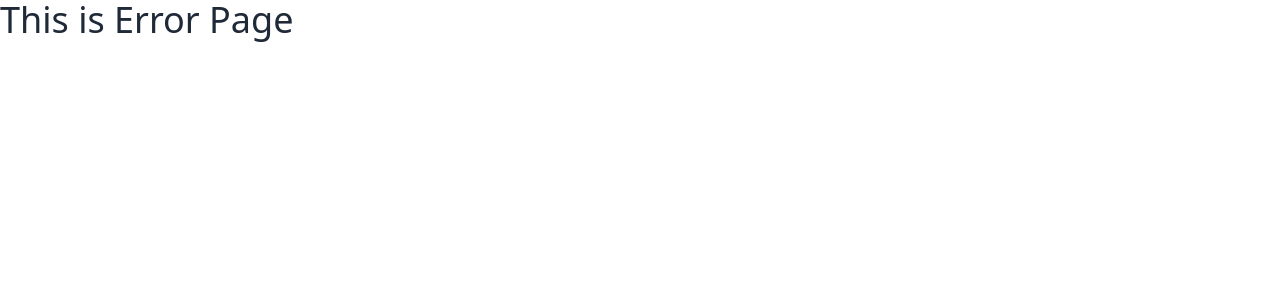
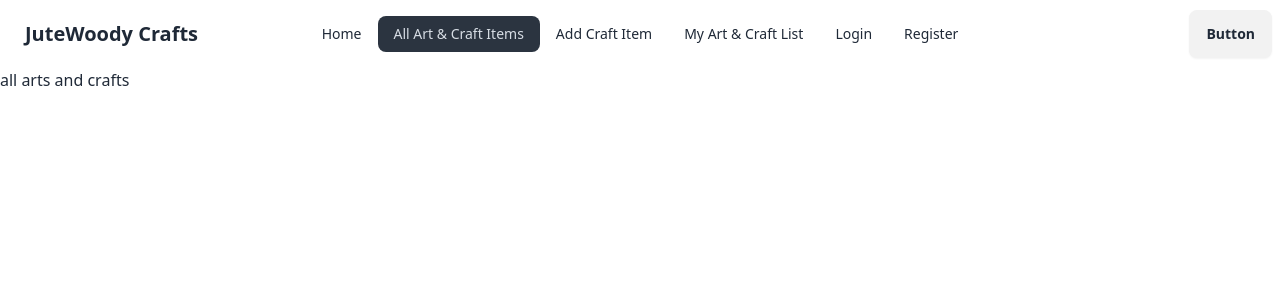
Before and after one commit to miasumon-ru/jutewoody-client-side, a React (Vite) app: page /craftsAll in a window 1280 px wide. Before the commit this address had no page. Shown: the top 300 px of the page. Built offline with nearby package versions, Linux system fonts and the light colour scheme.

Commit message:
navbar is added and firebase auth is installed

```diff
--- a/package.json
+++ b/package.json
@@ -10,8 +10,10 @@
     "preview": "vite preview"
   },
   "dependencies": {
+    "firebase": "^10.11.1",
     "localforage": "^1.10.0",
     "match-sorter": "^6.3.4",
+    "prop-types": "^15.8.1",
     "react": "^18.2.0",
     "react-dom": "^18.2.0",
     "react-router-dom": "^6.23.0",
--- /dev/null
+++ b/src/components/Navbar.jsx
@@ -0,0 +1,46 @@
+import { NavLink } from "react-router-dom";
+
+
+
+const Navbar = () => {
+
+    const navLinks = <>
+
+        <li> <NavLink to={'/'}> Home </NavLink></li>
+        <li> <NavLink to={'/craftsAll'}> All Art & Craft Items </NavLink></li>
+        <li> <NavLink to={'/craftsAdd'}> Add Craft Item </NavLink></li>
+        <li> <NavLink to={'/myCraftsList'}> My Art & Craft List </NavLink></li>
+        <li> <NavLink to={'/login'}> Login </NavLink></li>
+        <li> <NavLink to={'/register'}> Register </NavLink></li>
+
+    </>
+    return (
+        <div className="navbar bg-base-100">
+            <div className="navbar-start">
+                <div className="dropdown">
+                    <div tabIndex={0} role="button" className="btn btn-ghost lg:hidden">
+                        <svg xmlns="http://www.w3.org/2000/svg" className="h-5 w-5" fill="none" viewBox="0 0 24 24" stroke="currentColor"><path strokeLinecap="round" strokeLinejoin="round" strokeWidth="2" d="M4 6h16M4 12h8m-8 6h16" /></svg>
+                    </div>
+                    <ul tabIndex={0} className="menu menu-sm dropdown-content mt-3 z-[1] p-2 shadow bg-base-100 rounded-box w-52">
+
+                        {navLinks}
+
+                    </ul>
+                </div>
+                <a className="btn btn-ghost text-xl"> JuteWoody Crafts </a>
+            </div>
+            <div className="navbar-center hidden lg:flex">
+                <ul className="menu menu-horizontal px-1">
+
+                    {navLinks}
+
+                </ul>
+            </div>
+            <div className="navbar-end">
+                <a className="btn">Button</a>
+            </div>
+        </div>
+    );
+};
+
+export default Navbar;
--- /dev/null
+++ b/src/firebase/firebase.config.js
@@ -0,0 +1,22 @@
+
+// Import the functions you need from the SDKs you need
+import { initializeApp } from "firebase/app";
+import { getAuth } from "firebase/auth";
+// TODO: Add SDKs for Firebase products that you want to use
+// https://firebase.google.com/docs/web/setup#available-libraries
+
+// Your web app's Firebase configuration
+const firebaseConfig = {
+  apiKey: "AIzaSyAaErxUMlBdYN9k0BtU-W2OOOJ1vOfRfqU",
+  authDomain: "assignment-ten-client-si-56d22.firebaseapp.com",
+  projectId: "assignment-ten-client-si-56d22",
+  storageBucket: "assignment-ten-client-si-56d22.appspot.com",
+  messagingSenderId: "472825938404",
+  appId: "1:472825938404:web:18e302c4b2381668db07f1"
+};
+
+// Initialize Firebase
+const app = initializeApp(firebaseConfig);
+const auth = getAuth(app);
+
+export default auth
--- a/src/layout/MainLayout.jsx
+++ b/src/layout/MainLayout.jsx
@@ -1,10 +1,13 @@
 import { Outlet } from "react-router-dom";
+import Navbar from "../components/Navbar";
 
 
 
 const MainLayout = () => {
     return (
         <div>
+
+            <Navbar></Navbar>
 
             <Outlet></Outlet>
 
--- a/src/main.jsx
+++ b/src/main.jsx
@@ -4,6 +4,7 @@
 
 import { RouterProvider } from "react-router-dom";
 import router from './routes/Routes.jsx';
+import AuthProvider from './providers/AuthProvider.jsx';
 
 
 
@@ -11,7 +12,9 @@
 ReactDOM.createRoot(document.getElementById('root')).render(
   <React.StrictMode>
 
-    <RouterProvider router={router} />
+    <AuthProvider>
+      <RouterProvider router={router} />
+    </AuthProvider>
 
   </React.StrictMode>,
 )
--- /dev/null
+++ b/src/providers/AuthProvider.jsx
@@ -0,0 +1,24 @@
+import { createContext } from "react";
+import PropTypes from 'prop-types';
+
+
+export const AuthContext = createContext()
+
+const AuthProvider = ({children}) => {
+
+    const AuthInfo = {}
+
+    return (
+        <AuthContext.Provider value={AuthInfo} >
+
+            {children}
+
+        </AuthContext.Provider>
+    );
+};
+
+AuthProvider.propTypes = {
+    children : PropTypes.node
+}
+
+export default AuthProvider;
--- /dev/null
+++ b/src/routes/PrivateRoutes.jsx
@@ -0,0 +1,13 @@
+
+
+const PrivateRoutes = () => {
+    return (
+        <div>
+
+            <h1> this is private routes </h1>
+
+        </div>
+    );
+};
+
+export default PrivateRoutes;
```
Also changed, not shown: src/routes/Routes.jsx (+28 -0 lines), 1 other file (tests, documents, lock files or other folders).
